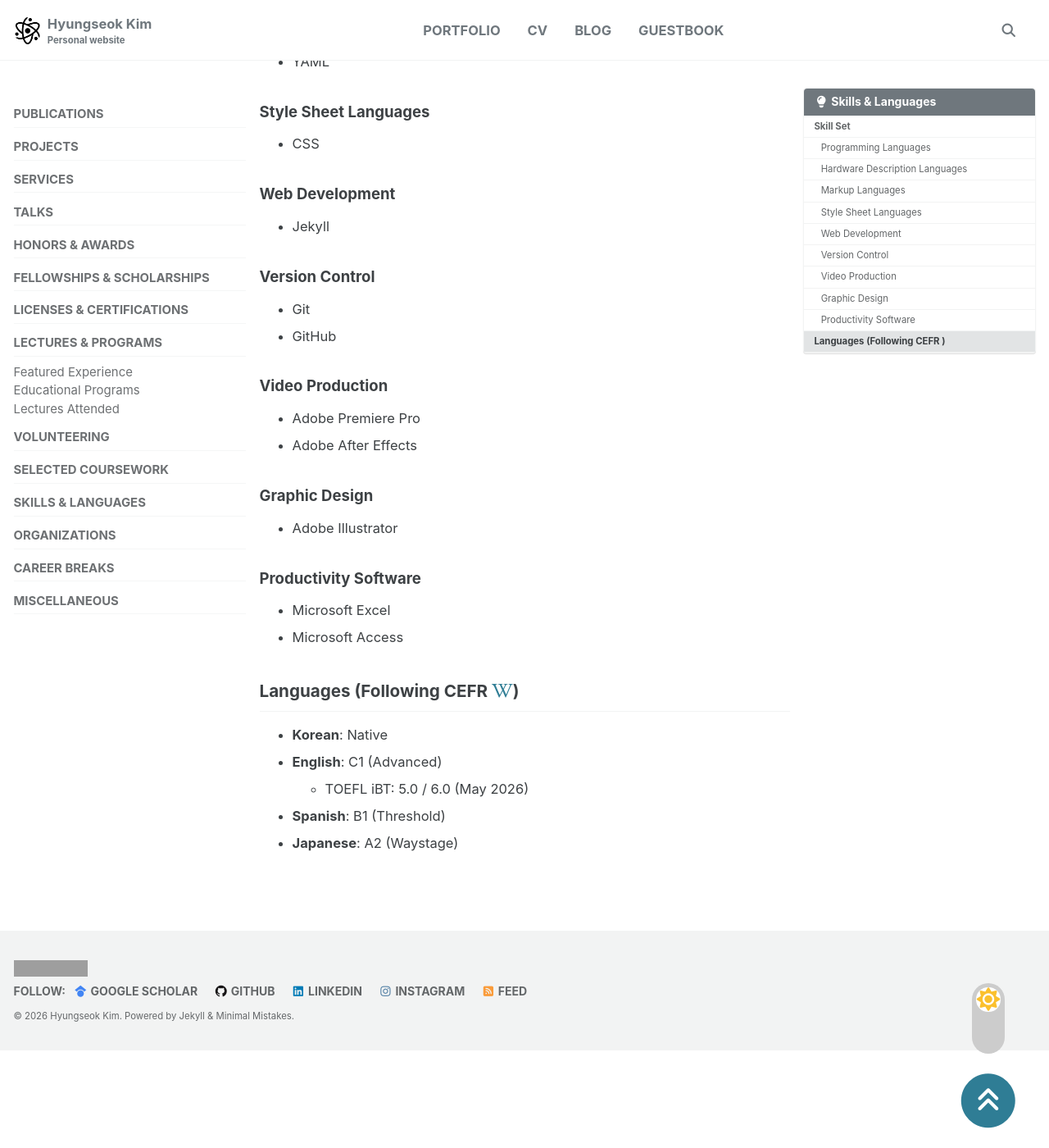
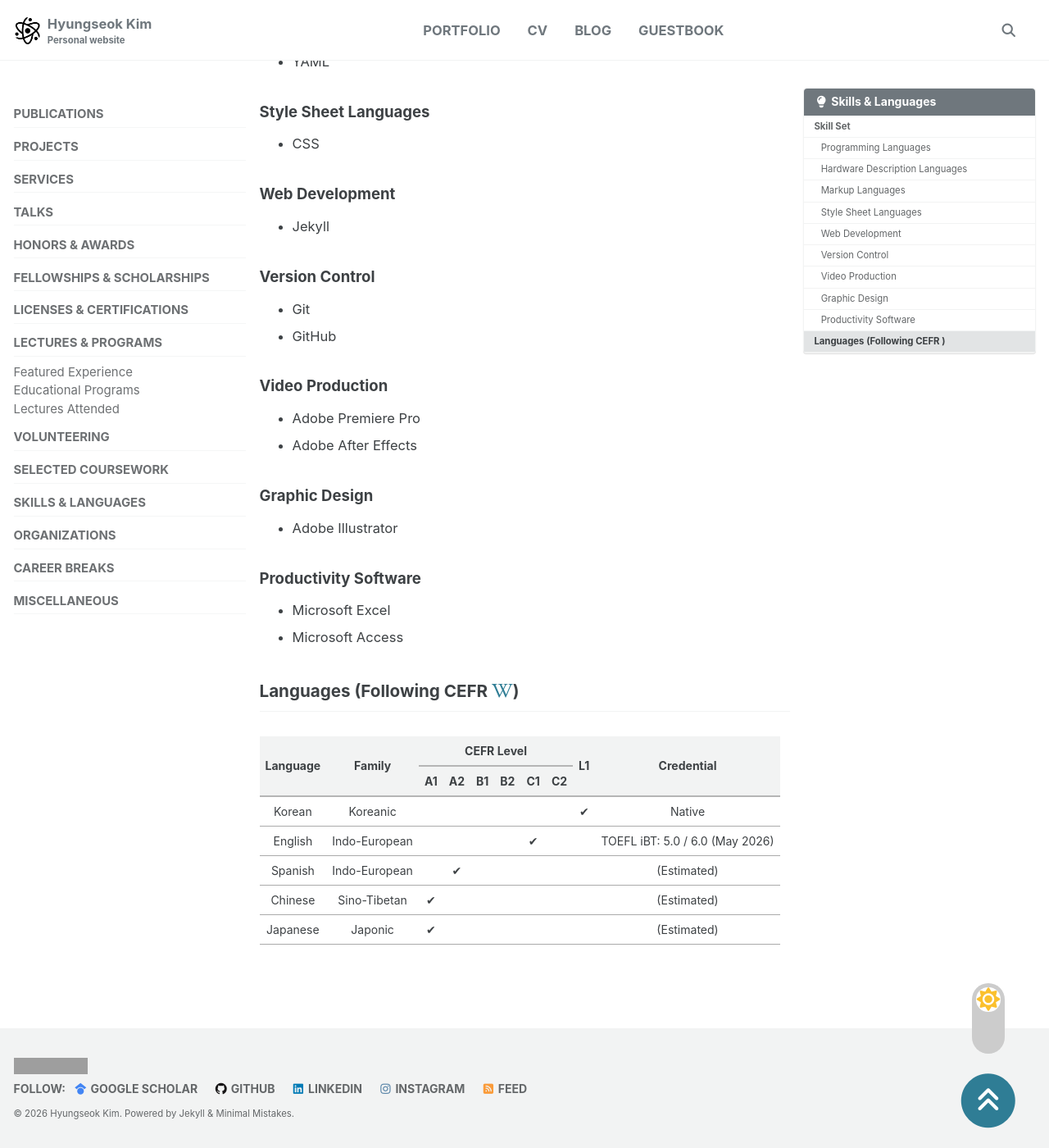
Before and after one commit to fluorite42/fluorite42.github.io, a Jekyll site: the page built from _portfolio/skills.md, in a window 1280 px wide and 1400 px high, scrolled down 1008 px. Shown: the whole window at 82% size. Built offline with Jekyll 4.4.1, drawn with Linux system fonts in a browser that asks for light colours; cached includes are drawn as plain includes; grey boxes are pictures that could not be loaded.

Commit message:
MOD lang

```diff
--- a/_portfolio/skills.md
+++ b/_portfolio/skills.md
@@ -70,8 +70,102 @@
 
 ## Languages (Following CEFR <a href="https://en.wikipedia.org/wiki/Common_European_Framework_of_Reference_for_Languages" target="_blank"><i class="fab fa-wikipedia-w" title="Wikipedia"></i></a>)
 
-- **Korean**: Native
-- **English**: C1 (Advanced)
-    - TOEFL iBT: 5.0 / 6.0 (May 2026)
-- **Spanish**: B1 (Threshold)
-- **Japanese**: A2 (Waystage)
+<style>
+  th {
+    font-weight: 700;
+    text-align: center;
+    border-bottom: 2px solid #b5b5b5;
+  }
+
+  td {
+    border-bottom: 1px solid #aaa;
+    vertical-align: center;
+    text-align: center;
+  }
+
+  td.city {
+    text-align: left;
+  }
+</style>
+
+<table style="padding-top: 20px; padding-bottom: 10px">
+  <thead>
+    <tr>
+      <th rowspan="2">Language</th>
+      <th rowspan="2">Family</th>
+      <th colspan="6">CEFR Level</th>
+      <th rowspan="2">L1</th>
+      <th rowspan="2">Credential</th>
+    </tr>
+    <tr>
+      <th>A1</th>
+      <th>A2</th>
+      <th>B1</th>
+      <th>B2</th>
+      <th>C1</th>
+      <th>C2</th>
+    </tr>
+  </thead>
+  <tbody>
+    <tr>
+      <td>Korean</td>
+      <td>Koreanic</td>
+      <td>&nbsp;</td>
+      <td>&nbsp;</td>
+      <td>&nbsp;</td>
+      <td>&nbsp;</td>
+      <td>&nbsp;</td>
+      <td>&nbsp;</td>
+      <td>✔</td>
+      <td>Native</td>
+    </tr>
+    <tr>
+      <td>English</td>
+      <td>Indo-European</td>
+      <td>&nbsp;</td>
+      <td>&nbsp;</td>
+      <td>&nbsp;</td>
+      <td>&nbsp;</td>
+      <td>✔</td>
+      <td>&nbsp;</td>
+      <td>&nbsp;</td>
+      <td>TOEFL iBT: 5.0 / 6.0 (May 2026)</td>
+    </tr>
+    <tr>
+      <td>Spanish</td>
+      <td>Indo-European</td>
+      <td>&nbsp;</td>
+      <td>✔</td>
+      <td>&nbsp;</td>
+      <td>&nbsp;</td>
+      <td>&nbsp;</td>
+      <td>&nbsp;</td>
+      <td>&nbsp;</td>
+      <td>(Estimated)</td>
+    </tr>
+    <tr>
+      <td>Chinese</td>
+      <td>Sino-Tibetan</td>
+      <td>✔</td>
+      <td>&nbsp;</td>
+      <td>&nbsp;</td>
+      <td>&nbsp;</td>
+      <td>&nbsp;</td>
+      <td>&nbsp;</td>
+      <td>&nbsp;</td>
+      <td>(Estimated)</td>
+    </tr>
+    <tr>
+      <td>Japanese</td>
+      <td>Japonic</td>
+      <td>✔</td>
+      <td>&nbsp;</td>
+      <td>&nbsp;</td>
+      <td>&nbsp;</td>
+      <td>&nbsp;</td>
+      <td>&nbsp;</td>
+      <td>&nbsp;</td>
+      <td>(Estimated)</td>
+    </tr>
+  </tbody>
+</table>
```
